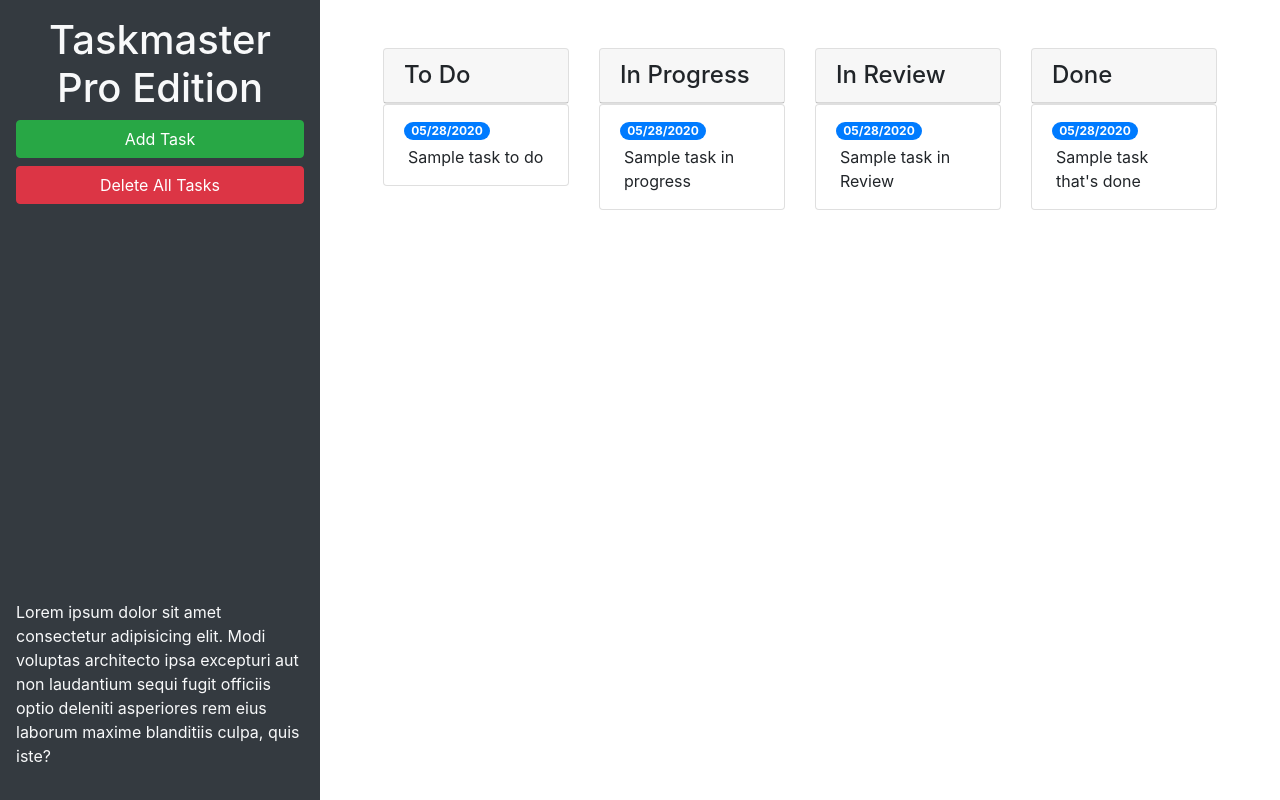
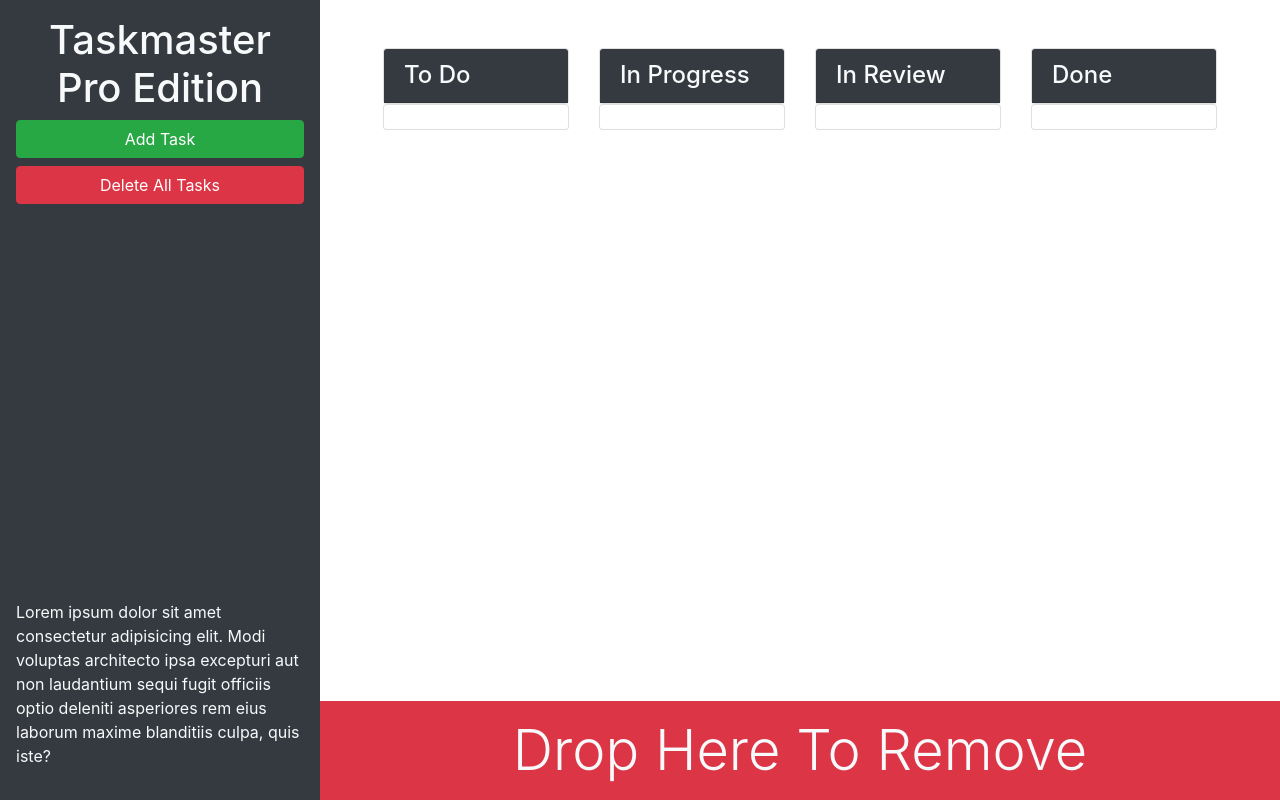
Before and after one commit to Joeybooo/taskmaster-pro, a plain HTML site: page index.html in a window 1280 px wide. Drawn offline with nearby package versions, Linux system fonts and the light colour scheme.

Commit message:
added styling to card and added remove bar at bottom of page

```diff
--- a/index.html
+++ b/index.html
@@ -13,78 +13,71 @@
 <body>
 
   <div class="row min-vh-100 no-gutters">
-    <header class="col-12 col-lg-3 bg-dark text-light d-flex flex-column p-4 p-lg-3">
+    <header class="col-12 col-lg-3 bg-dark text-light sticky-top d-flex flex-column p-4 p-lg-3">
       <h1 class="text-center">Taskmaster Pro Edition</h1>
       <button id="create-task" class="btn btn-block btn-success" data-toggle="modal" data-target="#task-form-modal">Add
         Task</button>
       <button id="remove-tasks" class="btn btn-block btn-danger">Delete All Tasks</button>
-      <p class="mt-auto">Lorem ipsum dolor sit amet consectetur adipisicing elit. Modi voluptas architecto ipsa
+      <p class="mt-auto d-none d-lg-block">Lorem ipsum dolor sit amet consectetur adipisicing elit. Modi voluptas architecto ipsa
         excepturi aut non
         laudantium sequi fugit officiis optio deleniti asperiores rem eius laborum maxime blanditiis culpa, quis iste?
       </p>
     </header>
-    <main class="col-12 col-lg-9">
+    <main class="col-12 col-lg-9 d-flex flex-column">
       <div class="m-5 row justify-content-around">
         <!-- todo start -->
         <div class="col-12 col-md-6 col-xl-3 mb-3">
         <div class="card">
-          <h4 class="card-header">
+          <h4 class="card-header bg-dark text-light">
             To Do
           </h4>
         </div>
         <ul id="list-toDo" class="list-group">
-          <li class="list-group-item">
-            <span class="badge badge-primary badge-pill">05/28/2020</span>
-            <p class="m-1">Sample task to do</p>
-          </li>
+          <li class="list-group-item"></li>
         </ul>
         </div>
         <!-- todo end -->
         <!-- In progress start -->
         <div class="col-12 col-md-6 col-xl-3 mb-3">
           <div class="card">
-            <h4 class="card-header">
+            <h4 class="card-header bg-dark text-light">
               In Progress
             </h4>
           </div>
           <ul id="list-inProgress" class="list-group">
-            <li class="list-group-item">
-              <span class="badge badge-primary badge-pill">05/28/2020</span>
-              <p class="m-1">Sample task in progress</p>
-            </li>
+            <li class="list-group-item"></li>
           </ul>
         </div>
         <!-- in progres end -->
         <!-- in review start -->
         <div class="col-12 col-md-6 col-xl-3 mb-3">
           <div class="card">
-            <h4 class="card-header">
+            <h4 class="card-header bg-dark text-light">
               In Review
             </h4>
           </div>
           <ul id="list-inReview" class="list-group">
-            <li class="list-group-item">
-              <span class="badge badge-primary badge-pill">05/28/2020</span>
-              <p class="m-1">Sample task in Review</p>
-            </li>
+            <li class="list-group-item"></li>
           </ul>
         </div>
         <!-- in review end -->
         <!-- done start -->
         <div class="col-12 col-md-6 col-xl-3 mb-3">
           <div class="card">
-            <h4 class="card-header">
+            <h4 class="card-header bg-dark text-light">
               Done
             </h4>
           </div>
           <ul id="list-done" class="list-group">
-            <li class="list-group-item">
-              <span class="badge badge-primary badge-pill">05/28/2020</span>
-              <p class="m-1">Sample task that's done</p>
-            </li>
+            <li class="list-group-item"></li>
           </ul>
         </div>
         <!-- done end -->
+      </div>
+      <div id="trash" class="mt-auto">
+        <div class="w-100 bg-danger p-3 text-center text-light display-4">
+          Drop Here To Remove
+        </div>
       </div>
     </main>
   </div>
```
